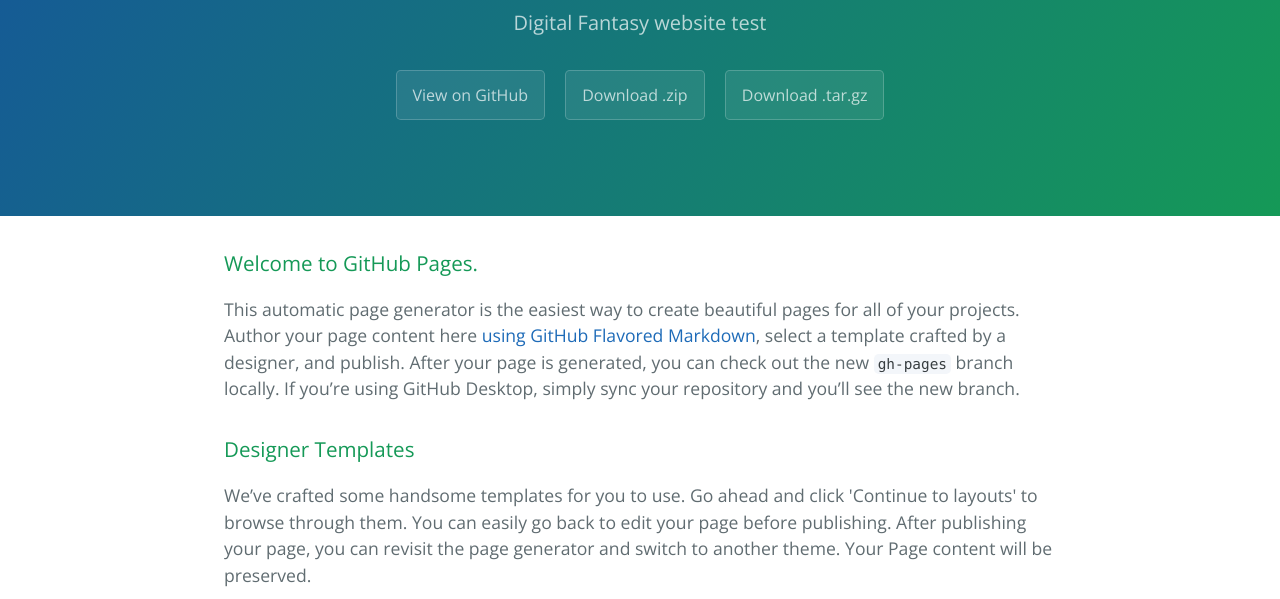
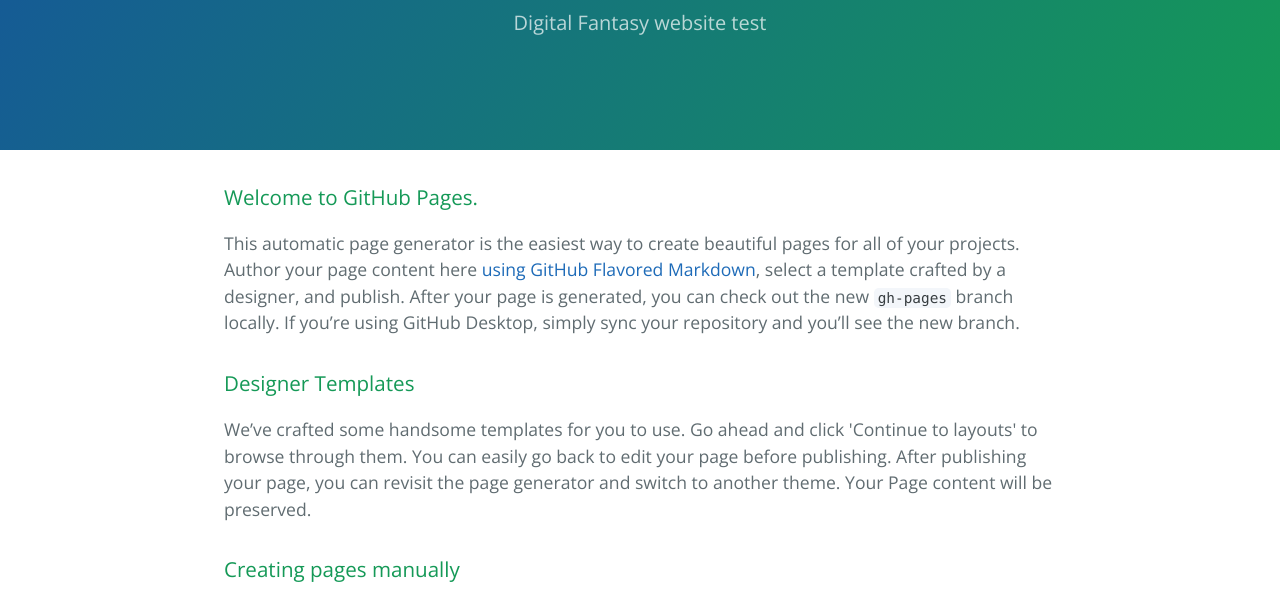
Before and after one commit to imdiogodantas/digitalfantasy, a plain HTML site: page index.html in a window 1280 px wide. Shown: the part 167-766 px from the top of the page. Drawn offline with nearby package versions, Linux system fonts and the light colour scheme.

Commit message:
Update index.html

```diff
--- a/index.html
+++ b/index.html
@@ -13,9 +13,6 @@
     <section class="page-header">
       <h1 class="project-name">Digital Fantasy</h1>
       <h2 class="project-tagline">Digital Fantasy website test</h2>
-      <a href="https://github.com/imdiogodantas/digitalfantasy" class="btn">View on GitHub</a>
-      <a href="https://github.com/imdiogodantas/digitalfantasy/zipball/master" class="btn">Download .zip</a>
-      <a href="https://github.com/imdiogodantas/digitalfantasy/tarball/master" class="btn">Download .tar.gz</a>
     </section>
 
     <section class="main-content">
```
